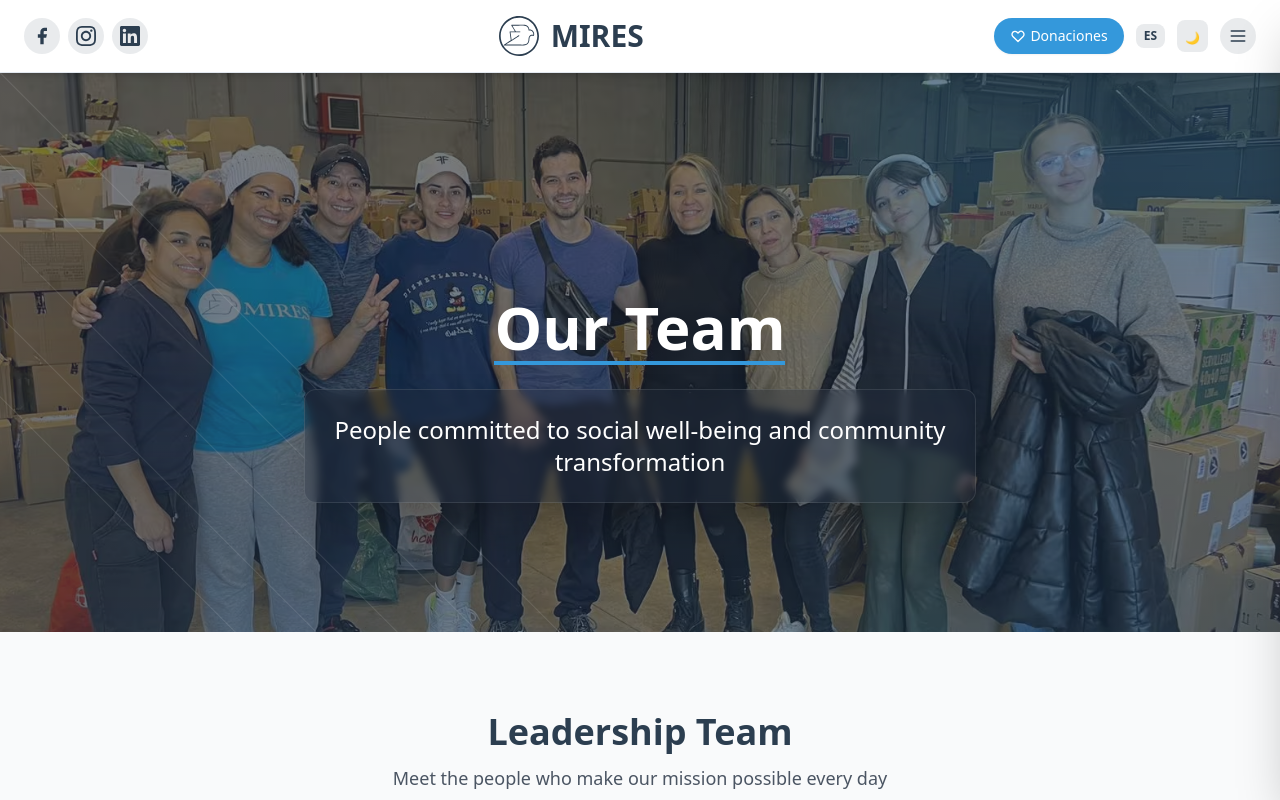
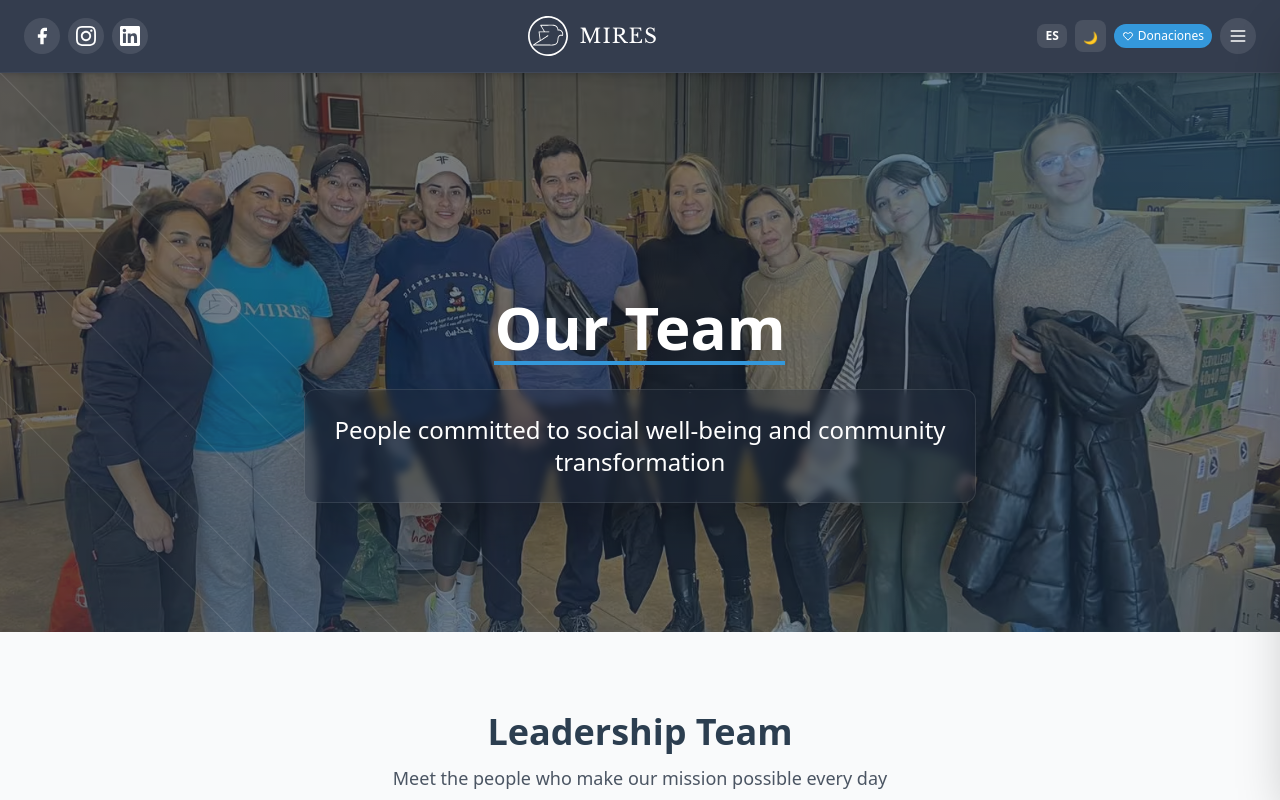
Before and after one commit to falexramos/skeletor-website, an Astro site: page /en/team in a window 1280 px wide. Shown: the top 800 px of the page. Built offline with nearby package versions, Linux system fonts and the light colour scheme; Astro itself is replaced by a stand-in of ours.

Commit message:
Logo texto mires

```diff
--- a/src/components/Header.astro
+++ b/src/components/Header.astro
@@ -4,6 +4,7 @@ import { languageList } from "@/i18n/ui";
 import { useTranslations } from "@/i18n/utils";
 import SocialLinks from "./SocialLinks.astro";
 import LogoIcon from "./LogoIcon.astro";
+import LogoText from "./LogoText.astro";
 
 
 const getPathWithoutLocale = (path: string): string => {
@@ -98,7 +99,7 @@ const socialLinks = [
 
 <header class="fixed top-0 left-0 w-full z-50">
   <!-- Top Bar -->
-  <div class="w-full bg-white/90 dark:bg-darkbg/90 backdrop-blur-md shadow-md py-4 px-6 flex justify-between items-center border-b border-slate-200 dark:border-white/10 transition-colors duration-300">
+  <div class="w-full bg-darkbg/90 backdrop-blur-md shadow-md py-4 px-6 flex justify-between items-center border-b border-white/10 transition-colors duration-300">
     <!-- Left Side: Social Links (hidden on mobile) -->
     <div class="hidden md:flex items-center space-x-2">
       {socialLinks.map(link => (
@@ -106,7 +107,7 @@ const socialLinks = [
           href={link.url}
           target="_blank"
           rel="noopener noreferrer"
-          class="p-2 rounded-full bg-primary/10 hover:bg-primary/20 dark:bg-white/10 dark:hover:bg-white/20 text-primary dark:text-white transition-all duration-300"
+          class="p-2 rounded-full bg-white/10 hover:bg-white/20 text-white transition-all duration-300"
           aria-label={link.platform}
         >
           <Fragment set:html={link.icon} />
@@ -114,14 +115,14 @@ const socialLinks = [
       ))}
     </div>
 
-    <!-- Mobile: Just show logo on left -->
+    <!-- Replace the mobile view section with this updated version that includes the requested elements -->
+
+    <!-- Mobile: Show logo with name, language selector and theme toggle -->
     <div class="md:hidden flex items-center">
       <a href={getRelativeLocaleUrl(currentLang, "/")} class="flex items-center group">
         <div class="flex items-center gap-2">
-          <LogoIcon className="w-8 h-8 text-primary dark:text-white transition-colors duration-500" />
-          <span class="text-xl font-extrabold text-primary dark:text-white transition-colors duration-500">
-            MIRES
-          </span>
+          <LogoIcon className="w-8 h-8 text-white transition-colors duration-500" />
+          <LogoText className="text-white transition-colors duration-500" />
         </div>
       </a>
     </div>
@@ -130,40 +131,29 @@ const socialLinks = [
     <div class="hidden md:flex items-center justify-center flex-grow">
       <a href={getRelativeLocaleUrl(currentLang, "/")} class="flex items-center group">
         <div class="flex items-center gap-3">
-          <LogoIcon className="w-10 h-10 text-primary dark:text-white transition-colors duration-500" />
-          <span class="text-3xl font-extrabold text-primary dark:text-white transition-colors duration-500">
-            MIRES
-          </span>
+          <LogoIcon className="w-10 h-10 text-white transition-colors duration-500" />
+          <LogoText className="text-white transition-colors duration-500" />
         </div>
       </a>
     </div>
 
-    <!-- Right Side: Donate Button, Language Selector, Theme Toggle, Menu Button -->
-    <div class="flex items-center gap-3">
-      <!-- Donate Button (hidden on small screens) -->
-      <a
-        href={getRelativeLocaleUrl(currentLang, "donate")}
-        class="hidden sm:flex items-center px-4 py-2 bg-secondary hover:bg-secondary/90 text-white rounded-full text-sm font-medium transition-all duration-300 shadow-sm hover:shadow-md"
-      >
-        <svg class="w-4 h-4 mr-1" fill="none" stroke="currentColor" viewBox="0 0 24 24">
-          <path stroke-linecap="round" stroke-linejoin="round" stroke-width="2" d="M4.318 6.318a4.5 4.5 0 000 6.364L12 20.364l7.682-7.682a4.5 4.5 0 00-6.364-6.364L12 7.636l-1.318-1.318a4.5 4.5 0 00-6.364 0z" />
-        </svg>
-        <span>{translateLabels("nav.donate")}</span>
-      </a>
+    <!-- Replace the right side controls section for mobile -->
 
-      <!-- Language Selector -->
-      <div class="relative group ">
-        <button class="px-2 py-1 rounded-lg bg-primary/10 hover:bg-primary/20 dark:bg-white/10 dark:hover:bg-white/20 text-primary dark:text-white transition-all duration-300 flex items-center justify-center gap-1">
+    <!-- Right Side: Language Selector, Theme Toggle, Menu Button (for mobile) -->
+    <div class="flex items-center gap-2">
+      <!-- Language Selector (visible on all screens) -->
+      <div class="relative group">
+        <button class="px-2 py-1 rounded-lg bg-white/10 hover:bg-white/20 text-white transition-all duration-300 flex items-center justify-center">
           <span class="text-xs font-bold uppercase">{currentLang}</span>
         </button>
-        <div class="absolute top-full right-0 mt-2 w-24 bg-white dark:bg-darkbg backdrop-blur-md rounded-lg shadow-lg opacity-0 invisible group-hover:opacity-100 group-hover:visible transition-all duration-300 border border-gray-200 dark:border-white/10 overflow-hidden transform origin-top scale-95 group-hover:scale-100 z-50">
+        <div class="absolute top-full right-0 mt-2 w-24 bg-darkbg backdrop-blur-md rounded-lg shadow-lg opacity-0 invisible group-hover:opacity-100 group-hover:visible transition-all duration-300 border border-white/10 overflow-hidden transform origin-top scale-95 group-hover:scale-100 z-50">
           <ul class="py-1">
             {
               Object.entries({es: "Español", en: "English"}).map(
                 ([langCode, langName]) =>
                   currentLang !== langCode && (
                     <li>
-                      <a href={getRelativeLocaleUrl(langCode as any, currentPathWithoutLocale)} class="block px-3 py-1 text-xs hover:bg-gray-100 dark:hover:bg-white/10 transition-colors text-gray-800 dark:text-white font-medium text-center">
+                      <a href={getRelativeLocaleUrl(langCode as any, currentPathWithoutLocale)} class="block px-3 py-1 text-xs hover:bg-white/10 transition-colors text-white font-medium text-center">
                         {langName}
                       </a>
                     </li>
@@ -174,13 +164,24 @@ const socialLinks = [
         </div>
       </div>
 
-      <!-- Theme Toggle -->
-      <button id="top-theme-toggle" class=" px-2 py-1 rounded-lg bg-primary/10 hover:bg-primary/20 dark:bg-white/10 dark:hover:bg-white/20 text-primary dark:text-white transition-all duration-300 items-center justify-center">
+      <!-- Theme Toggle (visible on all screens) -->
+      <button id="top-theme-toggle" class="px-2 py-1 rounded-lg bg-white/10 hover:bg-white/20 text-white transition-all duration-300 items-center justify-center">
         <span id="top-theme-icon" class="text-xs">☀️</span>
       </button>
 
+      <!-- Donate Button (hidden on extra small screens) -->
+      <a
+        href={getRelativeLocaleUrl(currentLang, "donate")}
+        class="flex items-center px-2 py-1 bg-secondary hover:bg-secondary/90 text-white rounded-full text-xs font-medium transition-all duration-300 shadow-sm hover:shadow-md"
+      >
+        <svg class="w-3 h-3 mr-1" fill="none" stroke="currentColor" viewBox="0 0 24 24">
+          <path stroke-linecap="round" stroke-linejoin="round" stroke-width="2" d="M4.318 6.318a4.5 4.5 0 000 6.364L12 20.364l7.682-7.682a4.5 4.5 0 00-6.364-6.364L12 7.636l-1.318-1.318a4.5 4.5 0 00-6.364 0z" />
+        </svg>
+        <span>{translateLabels("nav.donate")}</span>
+      </a>
+
       <!-- Menu Toggle Button -->
-      <button id="menu-toggle" class="p-2 rounded-full bg-primary/10 hover:bg-primary/20 dark:bg-white/10 dark:hover:bg-white/20 text-primary dark:text-white transition-all duration-300 flex items-center justify-center">
+      <button id="menu-toggle" class="p-2 rounded-full bg-white/10 hover:bg-white/20 text-white transition-all duration-300 flex items-center justify-center">
         <svg class="w-5 h-5" fill="none" stroke="currentColor" viewBox="0 0 24 24">
           <path stroke-linecap="round" stroke-linejoin="round" stroke-width="2" d="M4 6h16M4 12h16M4 18h16"></path>
         </svg>
@@ -196,11 +197,10 @@ const socialLinks = [
         <a href={getRelativeLocaleUrl(currentLang, "/")} class="flex items-center group">
           <div class="flex items-center gap-3">
 
-            <LogoIcon className="w-8 h-8 sm:w-10 sm:h-10 text-white transition-colors duration-500" />
 
-            <span class="text-2xl sm:text-3xl font-extrabold text-white transition-colors duration-500">
-              MIRES
-            </span>
+            <LogoIcon className="w-8 h-8 text-white transition-colors duration-500" />
+            <LogoText className="text-white transition-colors duration-500" />
+
           </div>
         </a>
         <button id="close-menu" class="p-2 rounded-full bg-white/10 hover:bg-white/20 text-white transition-all duration-300">
--- /dev/null
+++ b/src/components/LogoText.astro
@@ -0,0 +1,31 @@
+---
+interface LogoTextProps {
+  className?: string;
+}
+
+const {
+  className = "h-8 text-white transition-colors duration-500",
+} = Astro.props;
+---
+
+<div class={className}>
+  <span class="text-base
+  sm:text-sm
+  md:text-xl
+  font-regular
+  tracking-wide
+  baskerville">
+    MIRES
+  </span>
+</div>
+
+<style>
+  /* Import Baskerville font only for this component */
+  @import url('https://fonts.googleapis.com/css2?family=Libre+Baskerville:wght@400;700&display=swap');
+
+  /* Apply the font only to elements within this component */
+  .baskerville {
+    font-family: 'Libre Baskerville', serif;
+    letter-spacing: 0.05em;
+  }
+</style>
```
